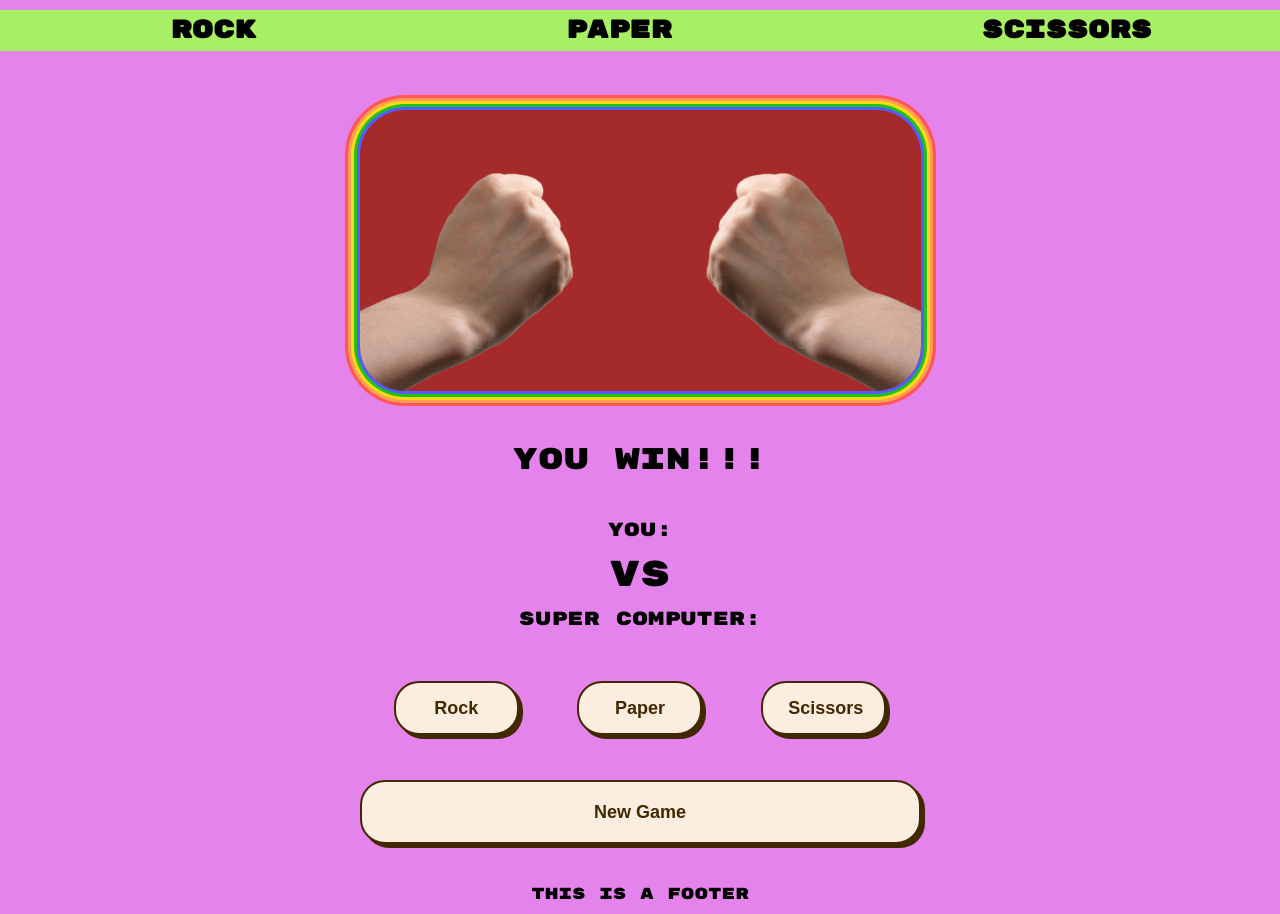
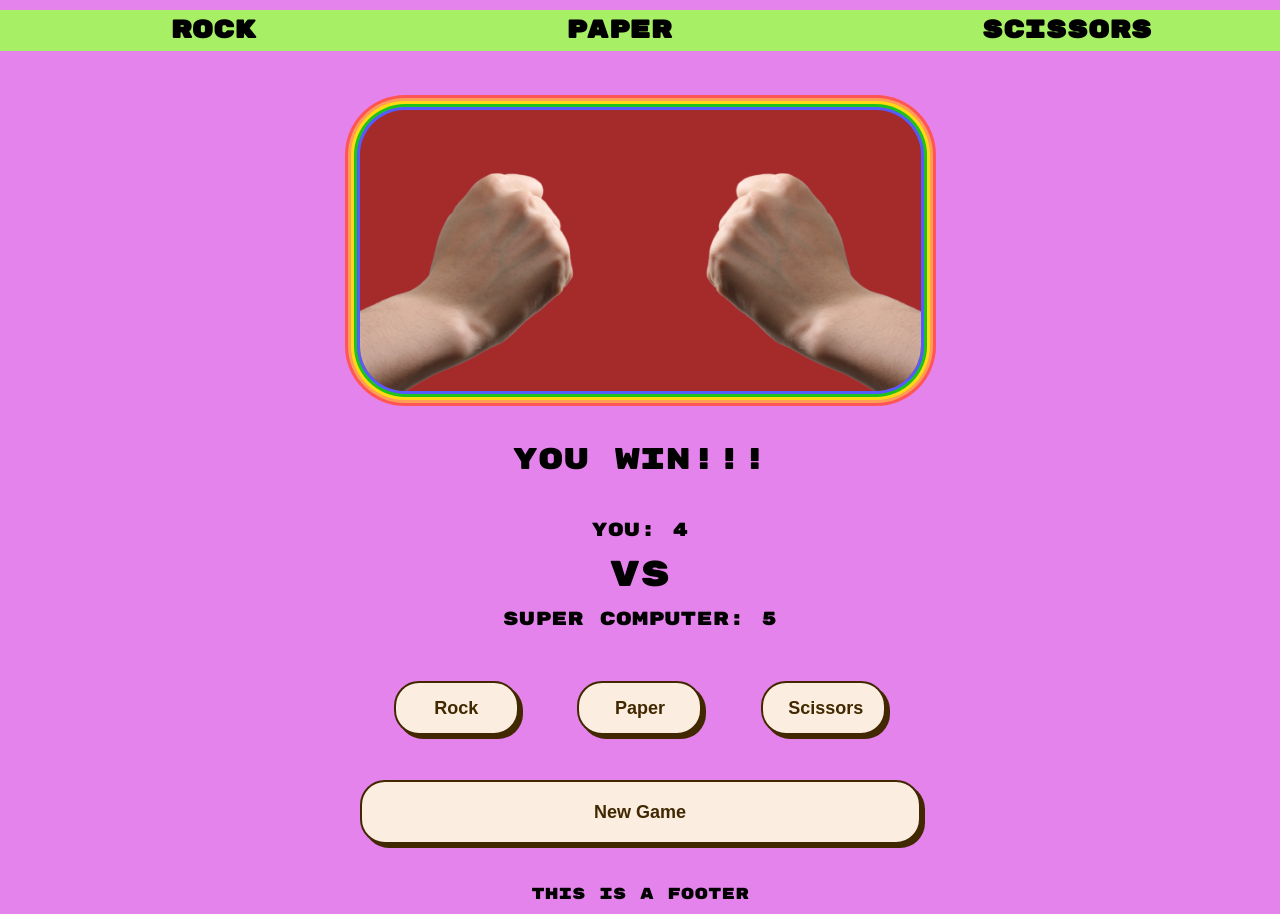
Before and after one commit to MyPetLobster/rock-paper-scissors, a plain HTML site: page index.html in a window 1280 px wide. Drawn offline with Linux system fonts and the light colour scheme.

Commit message:
Got the updateScore func working

```diff
--- a/index.html
+++ b/index.html
@@ -28,11 +28,9 @@
 
             <div id="scoreboard" class="main-item">
                 <div id="user-score" class="score">
-                    You:
                 </div>
                 <p id="vs">VS</p>
                 <div id="computer-score" class="score">
-                    Super Computer:
                 </div>
             </div>
 
--- a/scripts.js
+++ b/scripts.js
@@ -6,6 +6,55 @@ function getComputerChoice() {
     const index = Math.floor(Math.random() * 3);
     return rockPaperScissors[index];
 }
+
+const startGame = document.querySelector("#new-game");
+
+const userScore = document.querySelector("#user-score");
+const computerScore = document.querySelector("#computer-score");
+const userScoreText = document.createTextNode("You: 0");
+const computerScoreText = document.createTextNode("Super Computer: 0");
+
+userScore.appendChild(userScoreText);
+computerScore.appendChild(computerScoreText);
+
+function updateScore(x, y) {
+    userScoreText.nodeValue = `You: ${x}`;
+    computerScoreText.nodeValue = `Super Computer: ${y}`;
+}
+
+window.addEventListener('load', () => updateScore(4, 5));
+
+
+
+// // Reset Score Function
+// function resetScore() {
+//     userScore.appendChild(userScoreText);
+//     computerScore.appendChild(computerScoreText);
+// }
+
+// // Update Score Function
+// function updateScores(x, y) {
+//     userScoreText.nodeValue = `You: ${x}`;
+//     computerScoreText.nodeValue = `Super Computer: ${y}`;
+// }
+
+
+// const testButton = document.querySelector(".rps-button");
+// testButton.addEventListener("click", updateScores);
+
+
+// // Load Empty Scores on page load
+// window.addEventListener("load", () => {
+//     resetScore();
+// }, {once: true});
+
+
+
+// startGame.addEventListener('click', () => {
+// });
+
+
+
 
 // Function to play a single round of Rock, Paper, Scissors
 function round() {
```
